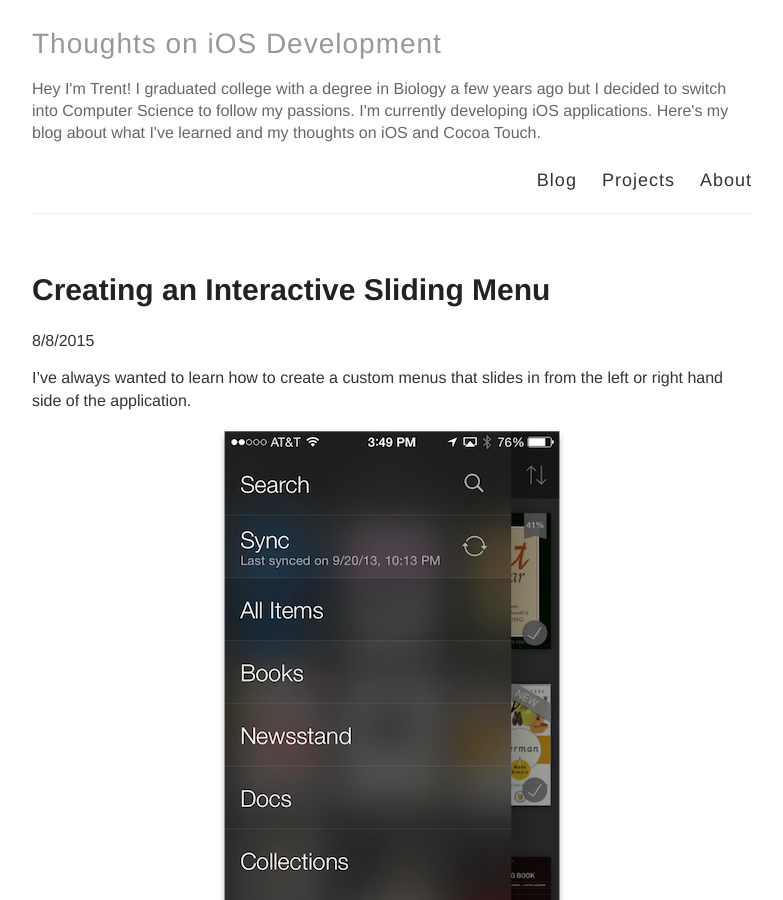
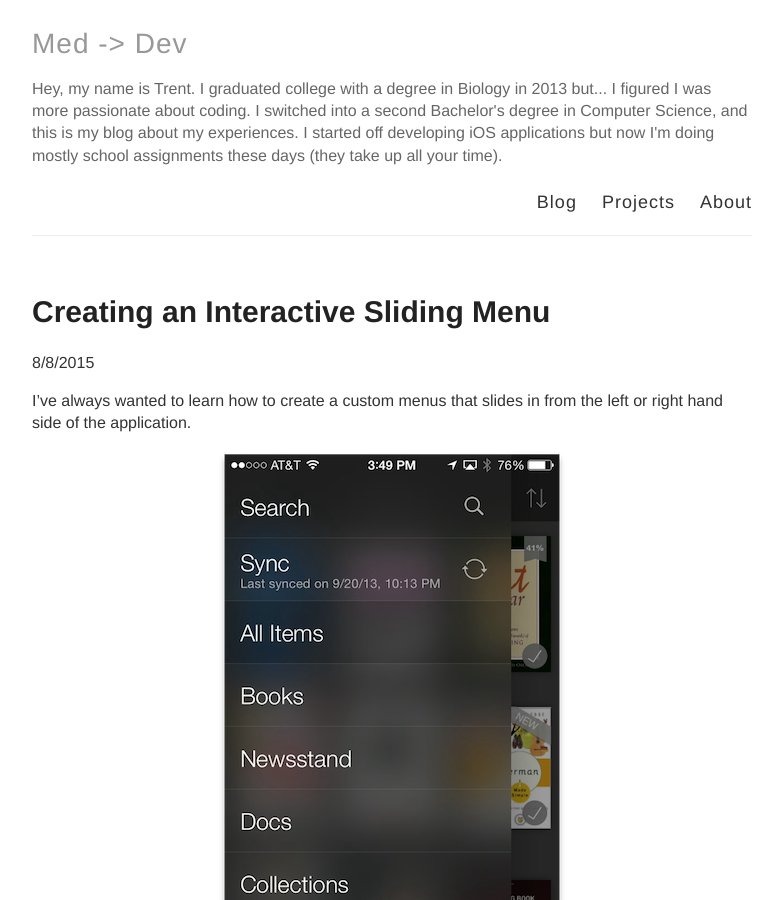
Before and after one commit to trentyou/trentyou.github.io, a Jekyll site: the page built from index.html, in a window 1280 px wide and 900 px high. Shown: the whole window, without its empty margins (248-1031 px from the left). Built offline with Jekyll 4.4.1, drawn with Linux system fonts in a browser that asks for light colours.

Commit message:
Updated _config.yml

```diff
--- a/_config.yml
+++ b/_config.yml
@@ -3,10 +3,12 @@
 #
 
 # Name of your site (displayed in the header)
-name: Thoughts on iOS Development
+name: Med -> Dev
 
 # Short bio or description (displayed in the header)
-description: Hey I'm Trent! I graduated college with a degree in Biology a few years ago but I decided to switch into Computer Science to follow my passions. I'm currently developing iOS applications. Here's my blog about what I've learned and my thoughts on iOS and Cocoa Touch.
+description: Hey, my name is Trent. I graduated college with a degree in Biology in 2013 but... I figured I was more passionate about coding. I switched into a second Bachelor's degree in Computer Science, and this is my blog about my experiences. I started off developing iOS applications but now I'm doing mostly school assignments these days (they take up all your time).
+
+
 
 # URL of your avatar or profile pic (you could use your GitHub profile pic)
 avatar: #https://raw.githubusercontent.com/trentyou/trentyou.github.io/master/images/avatar.jpg
```
